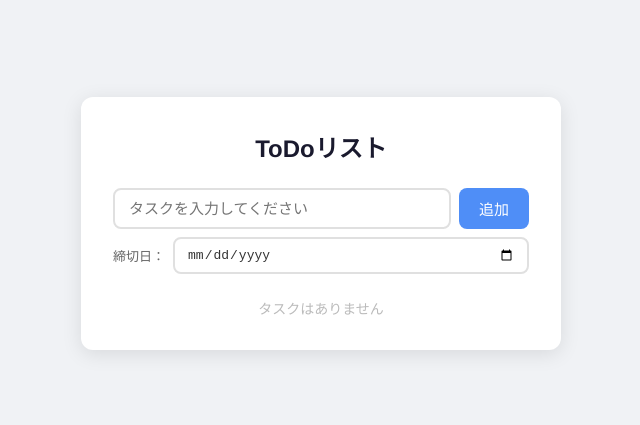
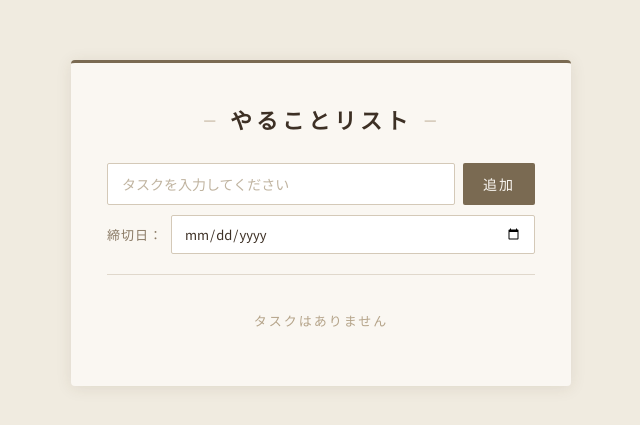
Before and after one commit to shenfanxiang83-creator/todo-app, a plain HTML site: page index.html in a window 1280 px wide. Shown: the part 177-602 px from the top of the page, without its empty margins (319-959 px from the left). Drawn offline with Linux system fonts and the light colour scheme.

Commit message:
Redesign UI with Japanese calm aesthetic
和風・落ち着きデザインにリニューアル
- Noto Serif JP / Noto Sans JP フォントを使用
- ベージュ・茶系の落ち着いた配色
- タイトルに装飾とレターシアタイポグラフィ
- リスト項目を区切り線スタイルに変更
- 全体的にすっきりした余白とレイアウト

Co-Authored-By: Claude Sonnet 4.6 <noreply@anthropic.com>

```diff
--- a/index.html
+++ b/index.html
@@ -3,12 +3,19 @@
 <head>
   <meta charset="UTF-8">
   <meta name="viewport" content="width=device-width, initial-scale=1.0">
-  <title>ToDoリスト</title>
+  <title>やることリスト</title>
+  <link rel="preconnect" href="https://fonts.googleapis.com">
+  <link rel="preconnect" href="https://fonts.gstatic.com" crossorigin>
+  <link href="https://fonts.googleapis.com/css2?family=Noto+Serif+JP:wght@400;600&family=Noto+Sans+JP:wght@400;500&display=swap" rel="stylesheet">
   <link rel="stylesheet" href="style.css">
 </head>
 <body>
   <div class="container">
-    <h1>ToDoリスト</h1>
+    <header>
+      <div class="title-deco">—</div>
+      <h1>やることリスト</h1>
+      <div class="title-deco">—</div>
+    </header>
 
     <div class="input-area">
       <div class="input-row">
@@ -21,6 +28,8 @@
       </div>
     </div>
 
+    <div class="divider"></div>
+
     <ul id="todo-list"></ul>
 
     <p id="empty-message">タスクはありません</p>
--- a/style.css
+++ b/style.css
@@ -5,35 +5,58 @@
 }
 
 body {
-  font-family: 'Helvetica Neue', Arial, sans-serif;
-  background: #f0f2f5;
+  font-family: 'Noto Sans JP', sans-serif;
+  background: #f0ebe0;
   min-height: 100vh;
   display: flex;
   align-items: center;
   justify-content: center;
+  padding: 24px;
 }
 
 .container {
-  background: white;
-  border-radius: 12px;
-  padding: 32px;
+  background: #faf7f2;
+  border-radius: 4px;
+  padding: 40px 36px;
   width: 100%;
-  max-width: 480px;
-  box-shadow: 0 4px 20px rgba(0, 0, 0, 0.1);
+  max-width: 500px;
+  box-shadow: 0 2px 16px rgba(80, 60, 30, 0.1);
+  border-top: 3px solid #7a6a52;
+}
+
+header {
+  display: flex;
+  align-items: center;
+  justify-content: center;
+  gap: 12px;
+  margin-bottom: 28px;
+}
+
+.title-deco {
+  color: #b5a48a;
+  font-size: 14px;
+  letter-spacing: 2px;
 }
 
 h1 {
-  font-size: 24px;
-  color: #1a1a2e;
-  margin-bottom: 24px;
-  text-align: center;
+  font-family: 'Noto Serif JP', serif;
+  font-size: 22px;
+  font-weight: 600;
+  color: #3d3025;
+  letter-spacing: 4px;
+}
+
+.divider {
+  border: none;
+  border-top: 1px solid #e0d8cc;
+  margin: 20px 0;
 }
 
 .input-area {
-  margin-bottom: 24px;
+  margin-bottom: 8px;
   display: flex;
   flex-direction: column;
-  gap: 8px;
+  gap: 10px;
 }
 
 .input-row {
@@ -49,52 +72,65 @@ h1 {
 
 .date-row label {
   font-size: 13px;
-  color: #666;
+  color: #8a7a65;
   white-space: nowrap;
+  letter-spacing: 1px;
 }
 
 #todo-input {
   flex: 1;
   padding: 10px 14px;
-  border: 2px solid #e0e0e0;
-  border-radius: 8px;
-  font-size: 15px;
+  border: 1px solid #d4c9b8;
+  border-radius: 2px;
+  font-size: 14px;
+  font-family: 'Noto Sans JP', sans-serif;
+  background: #fff;
+  color: #3d3025;
   outline: none;
   transition: border-color 0.2s;
 }
 
 #todo-input:focus {
-  border-color: #4f8ef7;
+  border-color: #7a6a52;
+}
+
+#todo-input::placeholder {
+  color: #c0b4a0;
 }
 
 #deadline-input {
   flex: 1;
   padding: 8px 12px;
-  border: 2px solid #e0e0e0;
-  border-radius: 8px;
+  border: 1px solid #d4c9b8;
+  border-radius: 2px;
   font-size: 13px;
+  font-family: 'Noto Sans JP', sans-serif;
+  background: #fff;
+  color: #3d3025;
   outline: none;
-  color: #333;
   transition: border-color 0.2s;
 }
 
 #deadline-input:focus {
-  border-color: #4f8ef7;
+  border-color: #7a6a52;
 }
 
 #add-btn {
   padding: 10px 20px;
-  background: #4f8ef7;
-  color: white;
+  background: #7a6a52;
+  color: #faf7f2;
   border: none;
-  border-radius: 8px;
-  font-size: 15px;
+  border-radius: 2px;
+  font-size: 14px;
+  font-family: 'Noto Sans JP', sans-serif;
+  letter-spacing: 2px;
   cursor: pointer;
   transition: background 0.2s;
+  white-space: nowrap;
 }
 
 #add-btn:hover {
-  background: #3a7ae0;
+  background: #5c4f3a;
 }
 
 #todo-list {
@@ -104,16 +140,23 @@ h1 {
 #todo-list li {
   display: flex;
   align-items: center;
-  padding: 12px 14px;
-  border-radius: 8px;
-  margin-bottom: 8px;
-  background: #f8f9fa;
+  padding: 12px 8px;
+  border-bottom: 1px solid #ece5d8;
   gap: 12px;
+  transition: background 0.15s;
 }
 
-#todo-list li.done span.todo-text {
+#todo-list li:last-child {
+  border-bottom: none;
+}
+
+#todo-list li:hover {
+  background: #f5f0e8;
+}
+
+#todo-list li.done .todo-text {
   text-decoration: line-through;
-  color: #aaa;
+  color: #b5a48a;
 }
 
 #todo-list li.done .deadline-badge {
@@ -121,15 +164,15 @@ h1 {
 }
 
 #todo-list li.overdue {
-  background: #fff5f5;
-  border-left: 3px solid #e74c3c;
+  border-left: 2px solid #c0392b;
+  padding-left: 6px;
 }
 
 #todo-list li input[type="checkbox"] {
-  width: 18px;
-  height: 18px;
+  width: 16px;
+  height: 16px;
   cursor: pointer;
-  accent-color: #4f8ef7;
+  accent-color: #7a6a52;
   flex-shrink: 0;
 }
 
@@ -137,51 +180,56 @@ h1 {
   flex: 1;
   display: flex;
   flex-direction: column;
-  gap: 3px;
+  gap: 4px;
   min-width: 0;
 }
 
 span.todo-text {
-  font-size: 15px;
-  color: #333;
+  font-size: 14px;
+  color: #3d3025;
+  letter-spacing: 0.5px;
+  line-height: 1.5;
 }
 
 .deadline-badge {
   font-size: 11px;
-  color: #888;
+  color: #8a7a65;
   display: flex;
   align-items: center;
   gap: 3px;
 }
 
 .deadline-badge.overdue {
-  color: #e74c3c;
-  font-weight: 600;
+  color: #c0392b;
+  font-weight: 500;
 }
 
 .deadline-badge.today {
-  color: #f39c12;
-  font-weight: 600;
+  color: #b5610a;
+  font-weight: 500;
 }
 
 #todo-list li button {
   background: none;
   border: none;
-  color: #ccc;
-  font-size: 18px;
+  color: #c8bdb0;
+  font-size: 16px;
   cursor: pointer;
   transition: color 0.2s;
   line-height: 1;
   flex-shrink: 0;
+  padding: 2px 4px;
 }
 
 #todo-list li button:hover {
-  color: #e74c3c;
+  color: #c0392b;
 }
 
 #empty-message {
   text-align: center;
-  color: #bbb;
-  font-size: 14px;
-  margin-top: 16px;
+  color: #b5a48a;
+  font-size: 13px;
+  letter-spacing: 2px;
+  padding: 16px 0;
+  font-family: 'Noto Serif JP', serif;
 }
```
